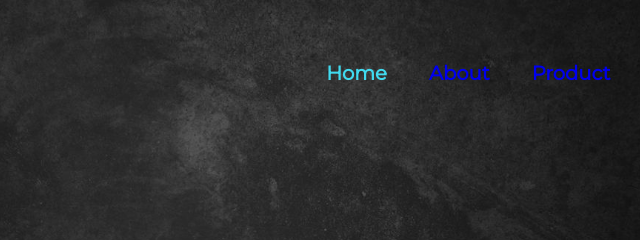
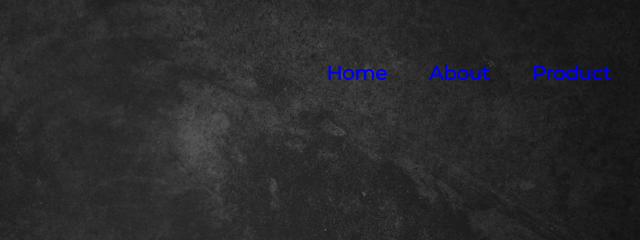
Before and after one commit to Mortal-Portal84/web-project-1, a website built with webpack: page src/index.html in a window 1280 px wide. Shown: the top 240 px of the page, 464-1104 px from the left. Built offline with nearby package versions, Linux system fonts and the light colour scheme.

Commit message:
switch to hover

```diff
--- a/src/index.html
+++ b/src/index.html
@@ -18,7 +18,7 @@
                     <img src="images/logo.png" alt="brand-logo">
                 </a>
                 <div class="nav__link-group">
-                    <a href="#" class="nav__link active">Home</a>
+                    <a href="#" class="nav__link">Home</a>
                     <a href="#" class="nav__link">About</a>
                     <a href="#" class="nav__link">Product</a>
                     <a href="#" class="nav__link">Specification</a>
--- a/src/styles/_global.scss
+++ b/src/styles/_global.scss
@@ -34,13 +34,12 @@ header {
 
 .nav__link {
   font-weight: 600;
-  font-size: toRem(22px);;
-
-  margin-right: toRem(42px);;
-}
-
-.nav__link.active {
-  color: #40DAEF;
+  font-size: toRem(22px);
+  margin-right: toRem(42px);
+  &:hover{
+    color: #40DAEF;
+    transition: linear 0.3s;
+  }
 }
 
 // Header
```
